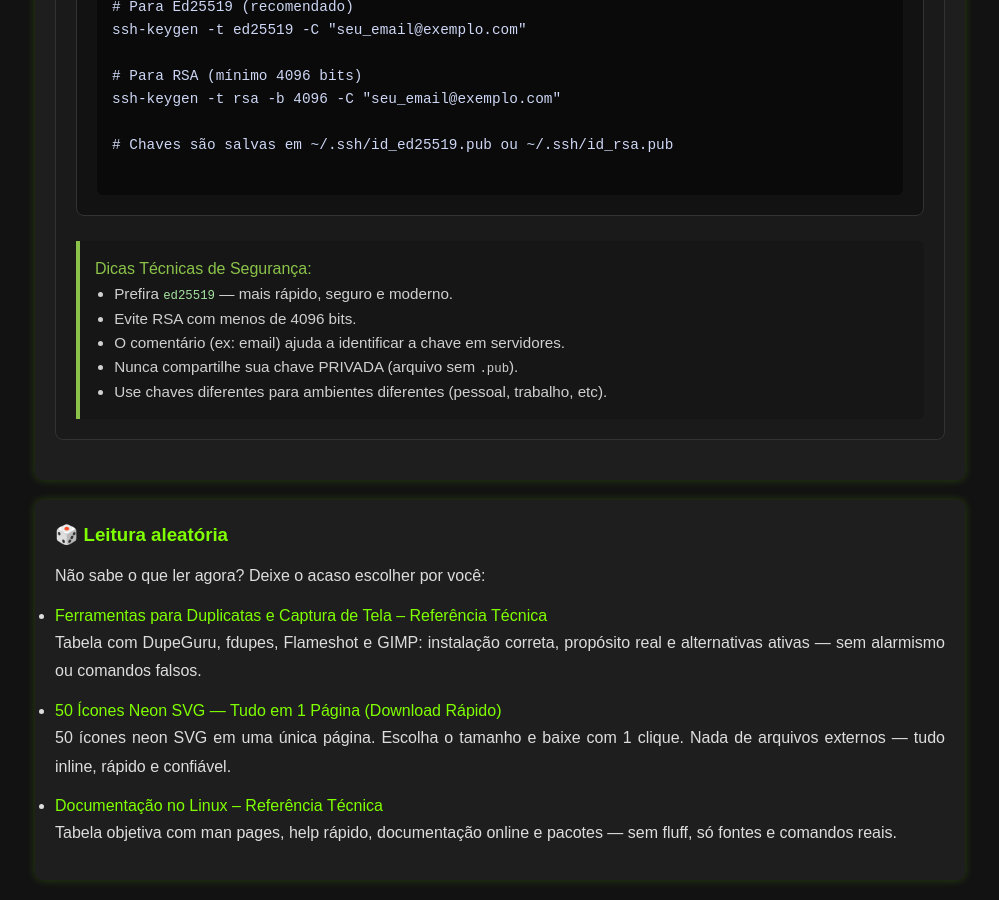
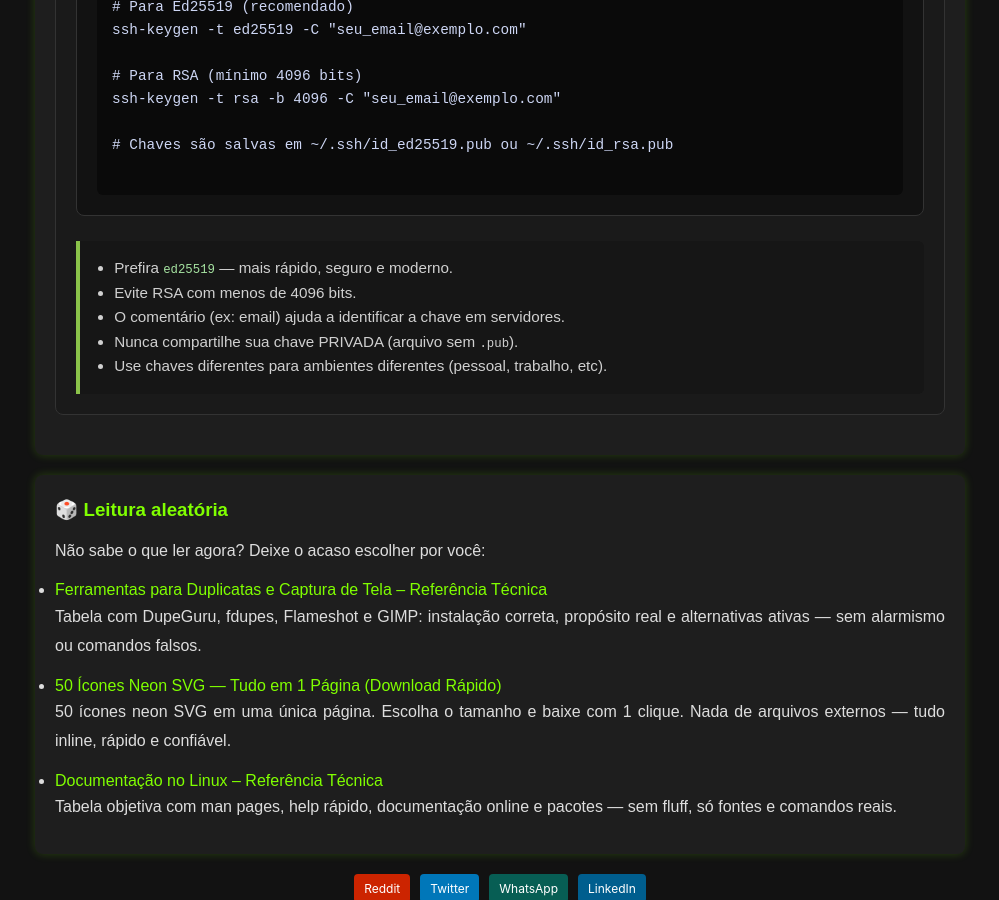
Before and after one commit to Piolinux/piolinux-site, a Jekyll site: the page built from _pages/_tools/visualize-chaves-ssh-rsa-ed25519.html, in a window 1280 px wide and 900 px high, scrolled down 1221 px. Shown: the whole window, without its empty margins (140-1139 px from the left). Built offline with Jekyll 4.4.1, drawn with Linux system fonts in a browser that asks for light colours.

Commit message:
Update visualize-chaves-ssh-rsa-ed25519.html

```diff
--- a/_pages/_tools/visualize-chaves-ssh-rsa-ed25519.html
+++ b/_pages/_tools/visualize-chaves-ssh-rsa-ed25519.html
@@ -72,8 +72,7 @@ ssh-keygen -t rsa -b 4096 -C "seu_email@exemplo.com"
     </div>
 
     <div style="margin-top: 25px; padding: 15px; background: #161616; border-left: 4px solid #8bc34a; border-radius: 0 6px 6px 0;">
-      <div style="color: #8bc34a; margin-top: 0;"> Dicas Técnicas de Segurança:</div>
-      <ul style="color: #d0d0d0; font-size: 0.95em; line-height: 1.6; padding-left: 1.2rem;">
+        <ul style="color: #d0d0d0; font-size: 0.95em; line-height: 1.6; padding-left: 1.2rem;">
         <li> Prefira <code style="color: #a6e3a1;">ed25519</code> — mais rápido, seguro e moderno.</li>
         <li> Evite RSA com menos de 4096 bits.</li>
         <li> O comentário (ex: email) ajuda a identificar a chave em servidores.</li>
```
